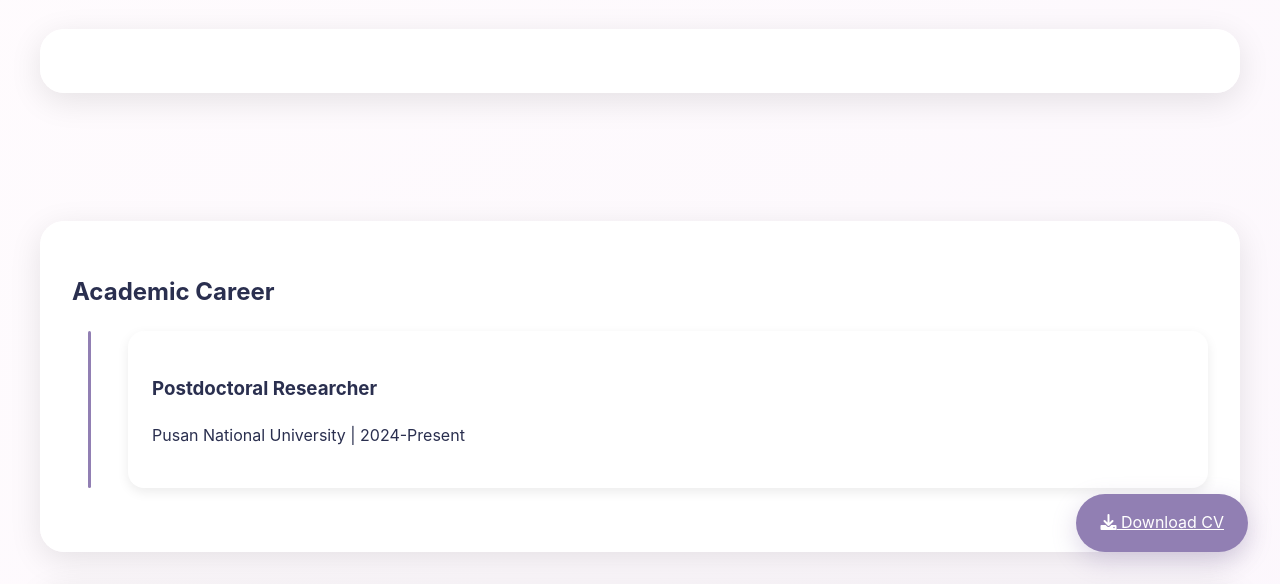
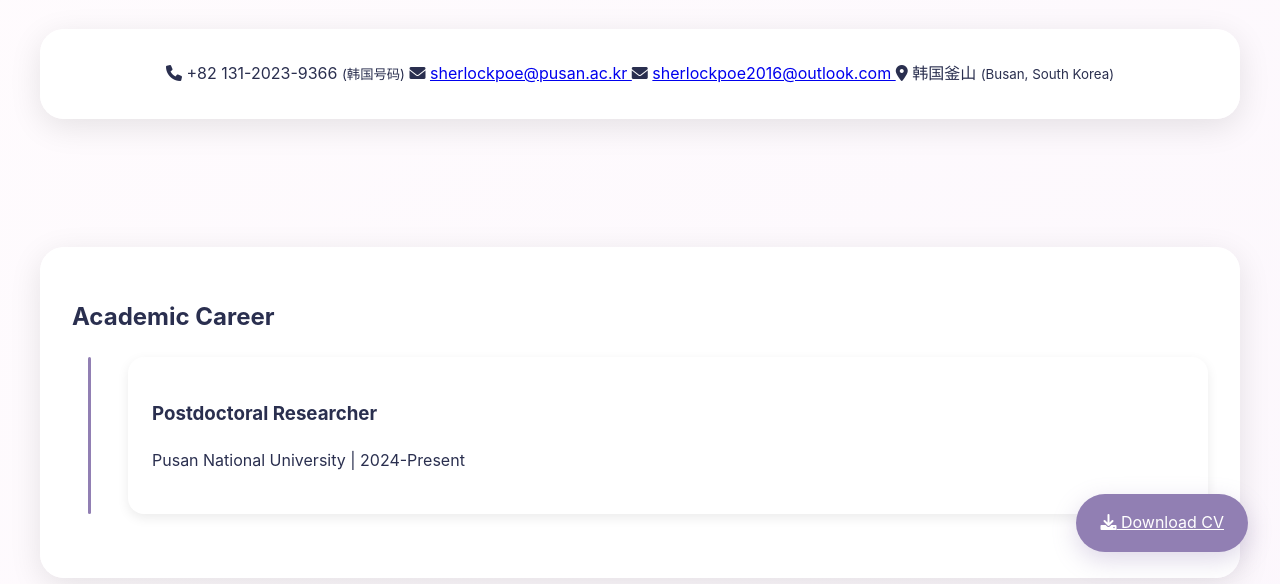
Before and after one commit to chen-yimin/chen-yimin, a plain HTML site: page index.html in a window 1280 px wide. Shown: the part 216-800 px from the top of the page. Drawn offline with Linux system fonts and the light colour scheme.

Commit message:
Update index.html

```diff
--- a/index.html
+++ b/index.html
@@ -123,7 +123,36 @@
             <h1 style="font-size: 3rem; color: var(--primary); margin-bottom: 1rem;">Yimin Chen</h1>
             <div class="profile-card">
                 <div class="contact-bar">
-                    <!-- 联系方式内容 -->
+                   <span>
+        <i class="fas fa-phone"></i>
+        +82 131-2023-9366
+        <small class="phone-note">(韩国号码)</small>
+    </span>
+
+    <!-- 学术邮箱 -->
+    <span>
+        <i class="fas fa-envelope"></i>
+        <a href="mailto:sherlockpoe@pusan.ac.kr" class="email-link">
+            sherlockpoe@pusan.ac.kr
+        </a>
+    </span>
+
+    <!-- 个人邮箱 -->
+    <span>
+        <i class="fas fa-envelope"></i>
+        <a href="mailto:sherlockpoe2016@outlook.com" class="email-link">
+            sherlockpoe2016@outlook.com
+        </a>
+    </span>
+
+    <!-- 地理位置 -->
+    <span>
+        <i class="fas fa-map-marker-alt"></i>
+        <span class="location">
+            韩国釜山
+            <small>(Busan, South Korea)</small>
+        </span>
+    </span>
                 </div>
             </div>
         </header>
```
